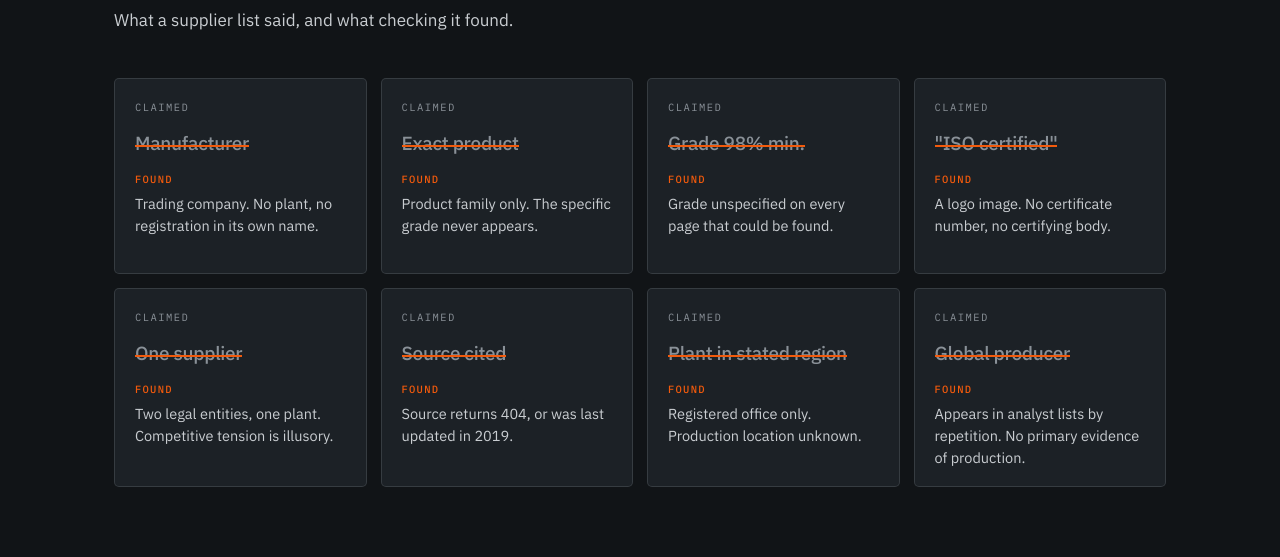
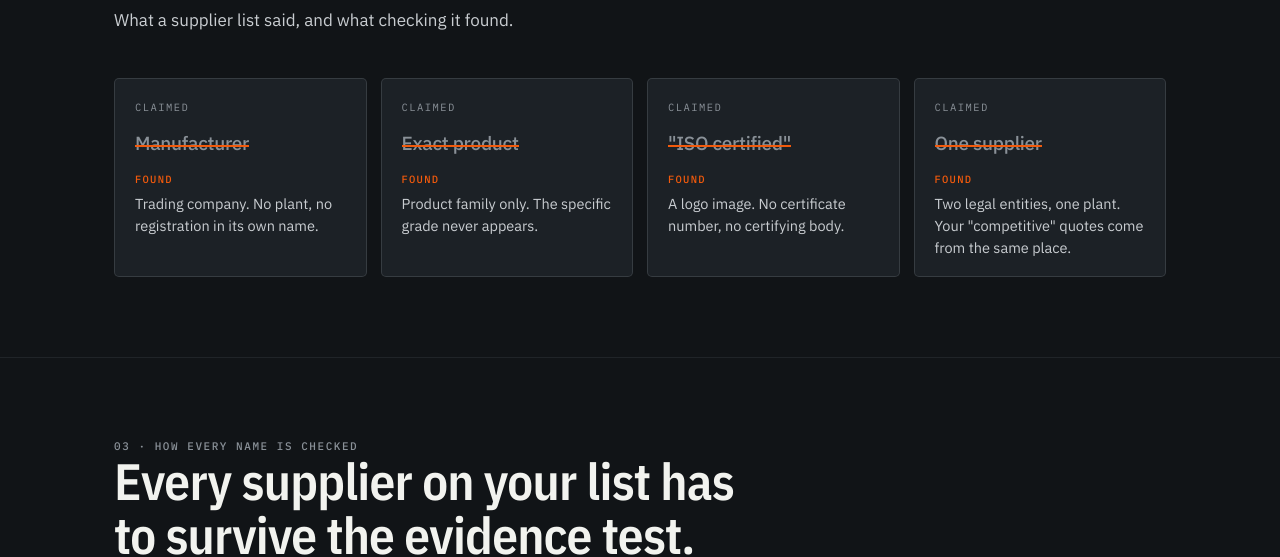
Before and after one commit to Pratyushkr7/selqentra, a React (Vite) app: page /tmp/shots/d-hero.png in a window 1280 px wide. Shown: the part 7061-7618 px from the top of the page. Built offline with nearby package versions, Linux system fonts and the light colour scheme; no server answers.

Commit message:
Keep the four strongest supplier-list failures
Co-Authored-By: Claude Opus 5.5 <noreply@anthropic.com>
Claude-Session: https://claude.ai/code/session_01AgTCKyiNHAcWAVxYAbgV6Z

```diff
--- a/src/content/copy.ts
+++ b/src/content/copy.ts
@@ -1,12 +1,8 @@
 export const failures = [
   { claimed: 'Manufacturer', found: 'Trading company. No plant, no registration in its own name.' },
   { claimed: 'Exact product', found: 'Product family only. The specific grade never appears.' },
-  { claimed: 'Grade 98% min.', found: 'Grade unspecified on every page that could be found.' },
   { claimed: '"ISO certified"', found: 'A logo image. No certificate number, no certifying body.' },
-  { claimed: 'One supplier', found: 'Two legal entities, one plant. Competitive tension is illusory.' },
-  { claimed: 'Source cited', found: 'Source returns 404, or was last updated in 2019.' },
-  { claimed: 'Plant in stated region', found: 'Registered office only. Production location unknown.' },
-  { claimed: 'Global producer', found: 'Appears in analyst lists by repetition. No primary evidence of production.' },
+  { claimed: 'One supplier', found: 'Two legal entities, one plant. Your "competitive" quotes come from the same place.' },
 ];
 
 export const classes = [
```
